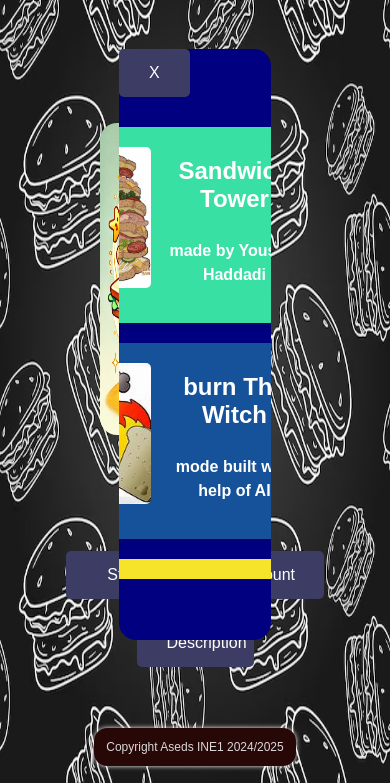
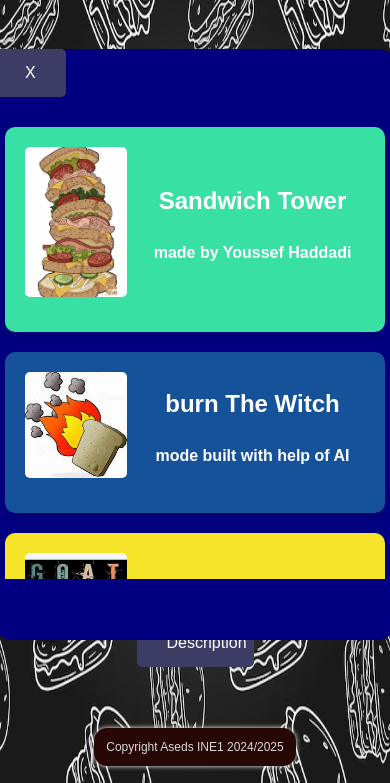
Before and after one commit to youssef4-75/sand-witch, a plain HTML site: page index.htm in a window 390 px wide. Both pictures are taken after a click on the button "Start". Shown: the part 61-844 px from the top of the page. Drawn offline with Linux system fonts and the light colour scheme.

Commit message:
responsive design applied

```diff
--- a/script/popUp/Mode.js
+++ b/script/popUp/Mode.js
@@ -11,7 +11,7 @@ class Mode {
     }
 
     ModeIcon() {
-        console.log(this.additionalCSS);
+
         let res = `
     <div class="mode" style="--value: ${this.color}; ${this.additionalCSS}" onclick="run('${this.name}')">
     <img src="static/${this.img_src}" alt="">
--- a/style/popUp.css
+++ b/style/popUp.css
@@ -1,5 +1,5 @@
 #popUp{
-    width: 39vw;
+    width: clamp(400px, 39vh, 2000px);
     background-color: navy;
     height: 70vh;
     margin-top: 13vh;
```
